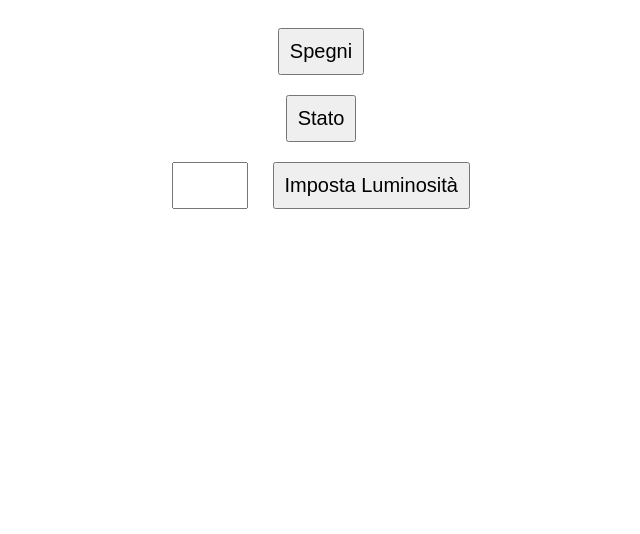
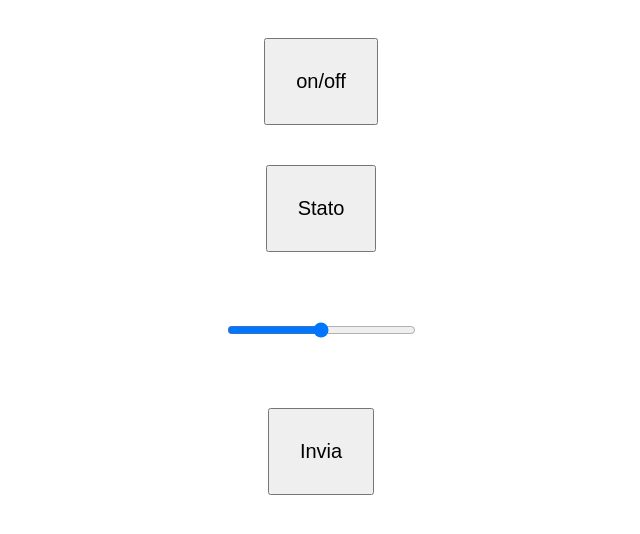
Before and after one commit to iacobucci/iot-server, a plain HTML site: page public/index.html in a window 1280 px wide. Shown: the part 80-614 px from the top of the page, without its empty margins (319-959 px from the left). Drawn offline with Linux system fonts and the light colour scheme.

Commit message:
pre chatgpt 	new file:   .timetracker 	new file:   public/apple-touch-icon.png 	renamed:    index.html -> public/index.html

```diff
--- a/index.html
+++ b/public/index.html
@@ -14,8 +14,8 @@
 		button,
 		input {
 			font-size: 20px;
-			margin: 10px;
-			padding: 10px;
+			margin: 20px;
+			padding: 30px;
 		}
 	</style>
 </head>
@@ -24,17 +24,20 @@
 	<h1>Lampadina</h1>
 
 	<form method="post" action="/power">
-		<input type="hidden" name="power" value="off" />
-		<button type="submit">Spegni</button>
+		<input type="hidden" name="power" value="switch" />
+		<button type="submit">on/off</button>
 	</form>
 
 	<form method="get" action="/status">
 		<button type="submit">Stato</button>
 	</form>
 
-	<form method="post" action="/brightness">
-		<input type="number" name="brightness" min="0" max="1"/>
-		<button type="submit">Imposta Luminosità</button>
+	<form method="get" action="/set">
+		<div>
+			<input type="range" name="brightness" step="0.1" min="0" max="1" value="0.5" />
+			<input type="hidden" name="power" value="on" />
+		</div>
+		<button type="submit">Invia</button>
 	</form>
 </body>
 
```
Also changed, not shown: public/apple-touch-icon.png (added), 1 other file.
